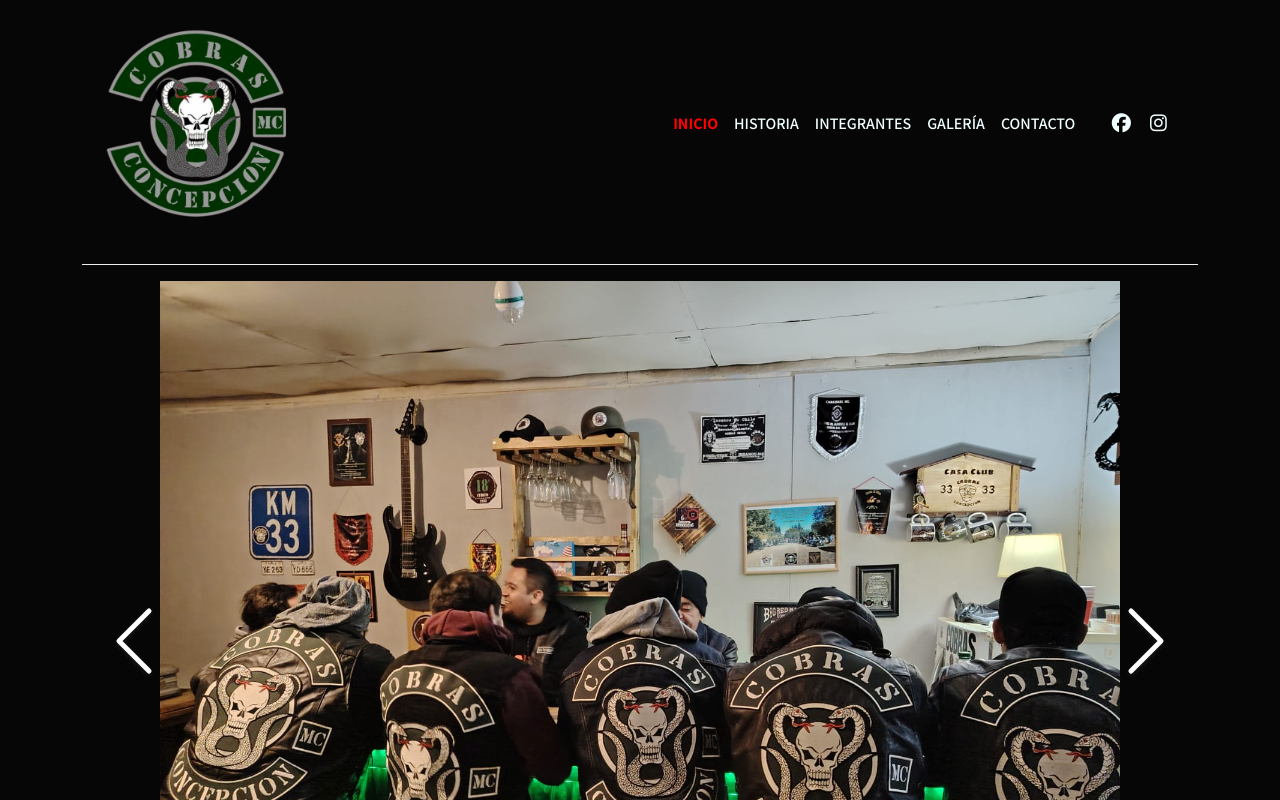
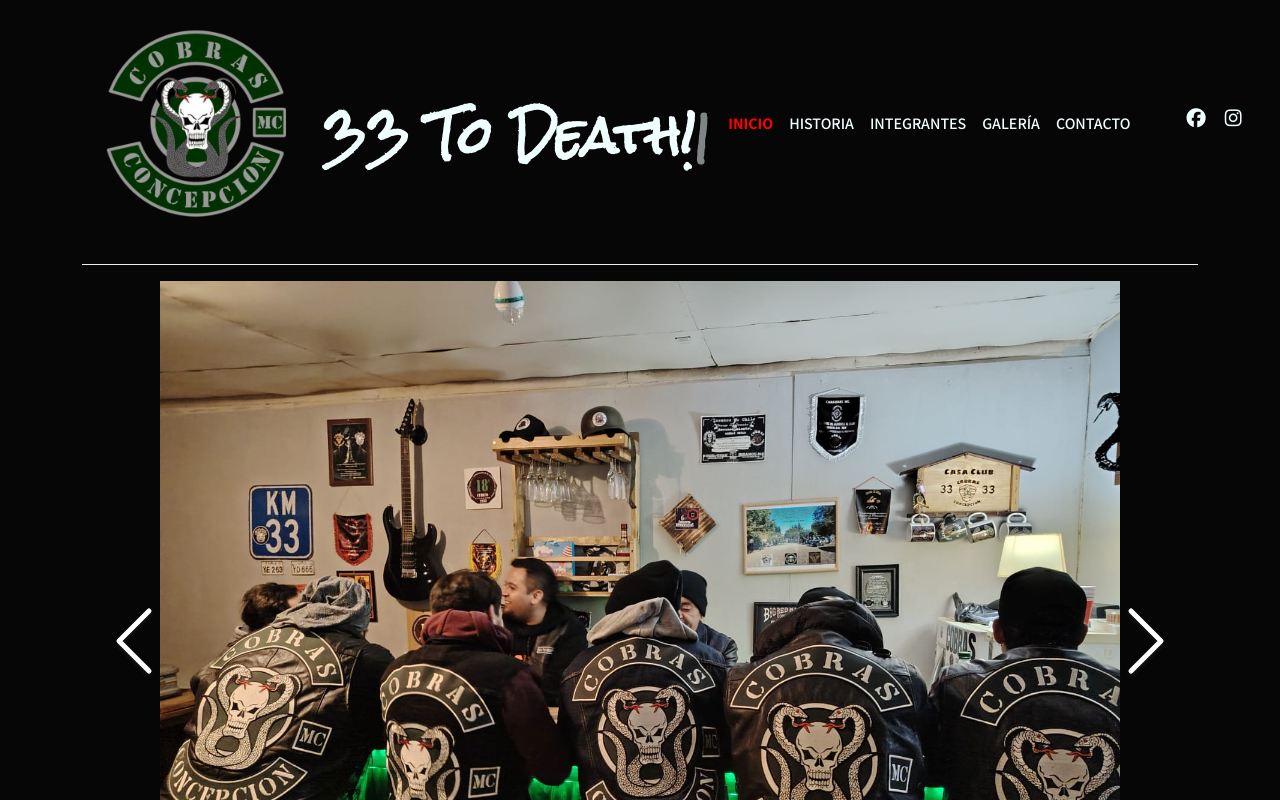
Before and after one commit to ignacioainol/cobrasmc, a React (Create React App) app: page / in a window 1280 px wide. Shown: the top 800 px of the page. Built offline with nearby package versions, Linux system fonts and the light colour scheme.

Commit message:
added ToDeath33 phrase

```diff
--- a/public/index.html
+++ b/public/index.html
@@ -43,6 +43,12 @@
     <link rel="preconnect" href="https://fonts.googleapis.com" />
     <link rel="preconnect" href="https://fonts.gstatic.com" crossorigin />
     <link
+      href="https://fonts.googleapis.com/css2?family=Assistant:wght@200..800&family=Rock+Salt&display=swap"
+      rel="stylesheet"
+    />
+    <link rel="preconnect" href="https://fonts.googleapis.com" />
+    <link rel="preconnect" href="https://fonts.gstatic.com" crossorigin />
+    <link
       href="https://fonts.googleapis.com/css2?family=Assistant:wght@200..800&display=swap"
       rel="stylesheet"
     />
--- a/src/components/Navigation.js
+++ b/src/components/Navigation.js
@@ -1,6 +1,7 @@
 import React, { useState } from 'react';
 import { Link, useLocation } from 'react-router-dom';
 import { Navbar, Nav, Container, NavItem } from 'react-bootstrap';
+import { ReactTyped } from 'react-typed';
 
 const Navigation = () => {
   const location = useLocation();
@@ -21,6 +22,14 @@ const Navigation = () => {
             />
           </Navbar.Brand>
         </Link>
+
+        <div className="containerToDeath">
+          <ReactTyped
+            className="toDeath"
+            strings={['33 To Death!']}
+            typeSpeed={40}
+          />
+        </div>
 
         <Navbar.Toggle
           onClick={toggleNavbar}
@@ -79,9 +88,7 @@ const Navigation = () => {
                   CONTACTO
                 </Nav.Link>
               </NavItem>
-            </div>
-          </Nav>
-          <div className="container-rrss-header">
+              <NavItem className="container-rrss-header">
                 <ul className="rrss-header">
                   <li>
                     <a
@@ -102,7 +109,9 @@ const Navigation = () => {
                     </a>
                   </li>
                 </ul>
+              </NavItem>
             </div>
+          </Nav>
         </Navbar.Collapse>
       </Container>
     </Navbar>
--- a/src/index.css
+++ b/src/index.css
@@ -5,8 +5,6 @@ body {
     'Droid Sans', 'Helvetica Neue', sans-serif;
   -webkit-font-smoothing: antialiased;
   -moz-osx-font-smoothing: grayscale;
-  /* background-image: url('../public/assets/images/cobra-wallpaper2.jpg'); */
-  /* background-image: url('https://wallpapercave.com/wp/oTi3ewe.jpg'); */
   background-size: cover;
   background-color: #060606;
 }
@@ -56,16 +54,35 @@ span.flag img {
   transition: all 0.1s linear;
 }
 
+.containerToDeath {
+  margin: 0 auto;
+  position: absolute;
+  left: 15em;
+  top: 100px;
+}
+
+.toDeath {
+  font-family: 'Rock Salt', cursive;
+  font-weight: bold;
+  font-style: normal;
+  font-size: 3em;
+  margin: 0;
+  padding: 0;
+  display: flex;
+  align-items: center;
+  justify-content: center;
+}
+
 .itemsNavbar a:hover,
 .itemsNavbar a:active,
 .itemsNavbar a:focus {
   color: red;
   text-decoration: none;
 }
-/*.itemsNavbar a:hover {
+
+.container-rrss-header a:hover {
   color: azure;
-  transform: scale(1.13);
-} */
+}
 
 @media (max-width: 1200px) {
   .itemsNavbar {
@@ -88,25 +105,22 @@ span.flag img {
     flex-direction: column;
     max-width: 100%;
   }
+  .toDeath {
+    font-size: 1.5em !important;
+  }
+
+  .container-rrss-header {
+    display: none;
+  }
 
   .nav-item {
     font-size: 1em;
     border-bottom: 2px solid white;
   }
 
-  .nav-item:last-child {
-    font-size: 1em;
+  .itemsNavbar .nav-item:nth-last-child(2) {
     border-bottom: none;
   }
-  /* .itemsNavbar a {
-    font-size: 1em;
-    border-bottom: 2px solid white;
-  }
-
-  .itemsNavbar a:last-child {
-    font-size: 1em;
-    border-bottom: none;
-  } */
 }
 
 /* Footer section */
```
Lines whose indentation alone changed are shown as unchanged.
